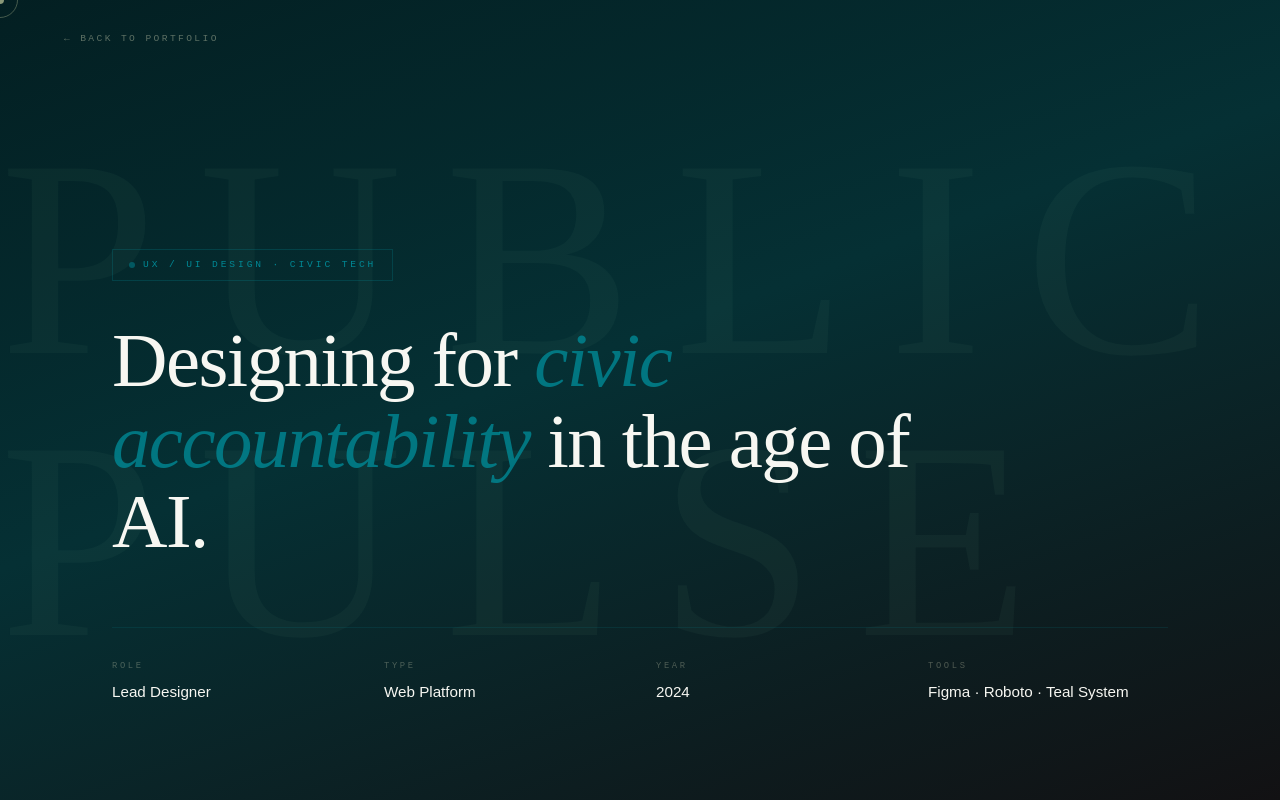
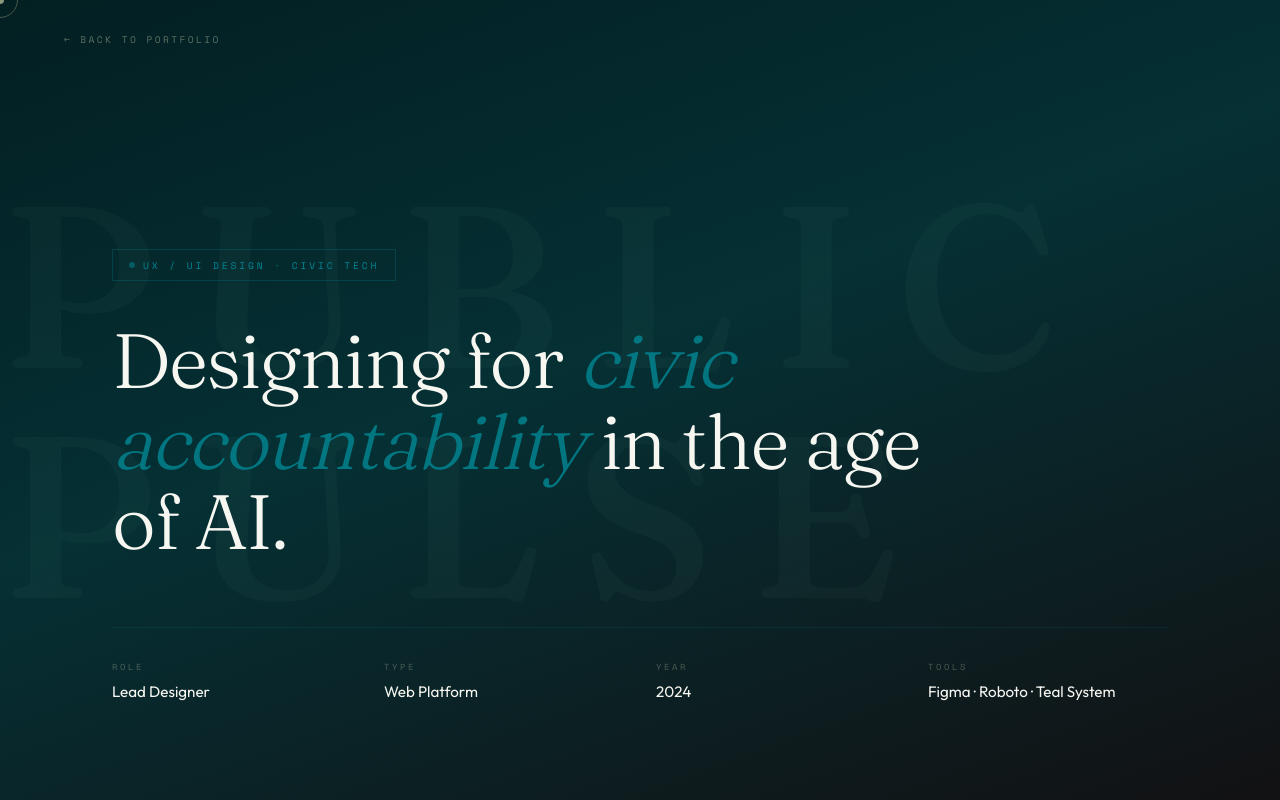
Before and after one commit to WambiruL/lorraine-portfolio, a Next.js app: page /projects/public-pulse in a window 1280 px wide. Shown: the top 800 px of the page. Built offline with nearby package versions, Linux system fonts and the light colour scheme.

Commit message:
Font change

```diff
--- a/src/app/layout.tsx
+++ b/src/app/layout.tsx
@@ -1,18 +1,41 @@
 import type { Metadata } from "next";
+import { Fraunces, Outfit, Space_Mono } from "next/font/google";
 import { Analytics } from "@vercel/analytics/next";
 import "@/styles/globals.css";
 import SoftCursor from "@/components/shared/SoftCursor";
 import PageTransition from "@/components/shared/PageTransition";
 
+const fraunces = Fraunces({
+  subsets: ["latin"],
+  weight: ["300", "400", "500"],
+  variable: "--font-display",
+  style: ["normal", "italic"],
+  display: "swap",
+});
+
+const outfit = Outfit({
+  subsets: ["latin"],
+  weight: ["300", "400", "500", "600"],
+  variable: "--font-body",
+  display: "swap",
+});
+
+const spaceMono = Space_Mono({
+  subsets: ["latin"],
+  weight: ["400", "700"],
+  variable: "--font-mono",
+  display: "swap",
+});
+
 export const metadata: Metadata = {
-  title: "Lorraine Wambiru — Product & Visual Designer",
-  description: "Crafting interfaces that think and visuals that feel.",
+  title: "Lorraine Wambiru",
+  description: "Design that thinks. Work that stays with you.",
   icons: {
     icon: "/favicon.svg",
   },
   openGraph: {
     title: "Lorraine Wambiru — Product & Visual Designer",
-    description: "Crafting interfaces that think and visuals that feel.",
+    description: "Design that thinks. Work that stays with you.",
     type: "website",
   },
 };
@@ -20,7 +43,7 @@ export const metadata: Metadata = {
 export default function RootLayout({ children }: { children: React.ReactNode }) {
   return (
     <html lang="en" suppressHydrationWarning>
-      <body>
+      <body className={`${fraunces.variable} ${outfit.variable} ${spaceMono.variable}`}>
         <SoftCursor />
         <PageTransition>
           {children}
--- a/src/app/projects/flowspace/page.tsx
+++ b/src/app/projects/flowspace/page.tsx
@@ -107,7 +107,7 @@ export default function FlowspacePage() {
               style={{
                 fontFamily: "var(--font-display)",
                 fontSize: "clamp(8rem, 22vw, 22rem)",
-                fontWeight: 300,
+                fontWeight: 700,
                 letterSpacing: "0.15em",
                 color: "rgba(149,213,178,0.04)",
                 lineHeight: 1,
--- a/src/app/projects/public-pulse/page.tsx
+++ b/src/app/projects/public-pulse/page.tsx
@@ -104,8 +104,8 @@ export default function PublicPulsePage() {
           <motion.span
               style={{
                 fontFamily: "var(--font-display)",
-                fontSize: "clamp(8rem, 22vw, 22rem)",
-                fontWeight: 300,
+                fontSize: "clamp(6rem, 18vw, 18rem)",
+                fontWeight: 700,
                 letterSpacing: "0.15em",
                 color: "rgba(149,213,178,0.04)",
                 lineHeight: 1,
--- a/src/app/projects/solara/page.tsx
+++ b/src/app/projects/solara/page.tsx
@@ -141,7 +141,7 @@ export default function SolaraPage() {
               style={{
                 fontFamily: "var(--font-display)",
                 fontSize: "clamp(8rem, 22vw, 22rem)",
-                fontWeight: 300,
+                fontWeight: 700,
                 letterSpacing: "0.15em",
                 color: "rgba(149,213,178,0.04)",
                 lineHeight: 1,
--- a/src/app/projects/visual-journalism-branding/page.tsx
+++ b/src/app/projects/visual-journalism-branding/page.tsx
@@ -116,7 +116,7 @@ export default function VisualJournalismPage() {
               style={{
                 fontFamily: "var(--font-display)",
                 fontSize: "clamp(6rem, 18vw, 18rem)",
-                fontWeight: 300,
+                fontWeight: 700,
                 letterSpacing: "0.15em",
                 color: "rgba(149,213,178,0.04)",
                 lineHeight: 1,
--- a/src/components/sections/Footer.tsx
+++ b/src/components/sections/Footer.tsx
@@ -80,14 +80,14 @@ export default function Footer() {
                 color: "var(--cream)",
               }}
             >
-              {"Let's design"}
+              {"Good work"}
               <br />
-              {"something "}
+              {"starts "}
               <span style={{ fontStyle: "italic", color: "var(--moss)" }}>
-                meaningful
+                with a
               </span>
               <br />
-              together.
+              conversation.
             </h2>
           </div>
 
--- a/src/styles/globals.css
+++ b/src/styles/globals.css
@@ -11,9 +11,9 @@
   --forest: #222725;
   --ink:    #121113;
 
-  --font-display: 'Cormorant Garamond', serif;
-  --font-body:    'DM Sans', sans-serif;
-  --font-mono:    'DM Mono', monospace;
+--font-display: 'Fraunces', serif;
+--font-body:    'Outfit', sans-serif;
+--font-mono:    'Space Mono', monospace;
 
   --ease-out-expo:    cubic-bezier(0.16, 1, 0.3, 1);
   --ease-in-out-expo: cubic-bezier(0.87, 0, 0.13, 1);
```
